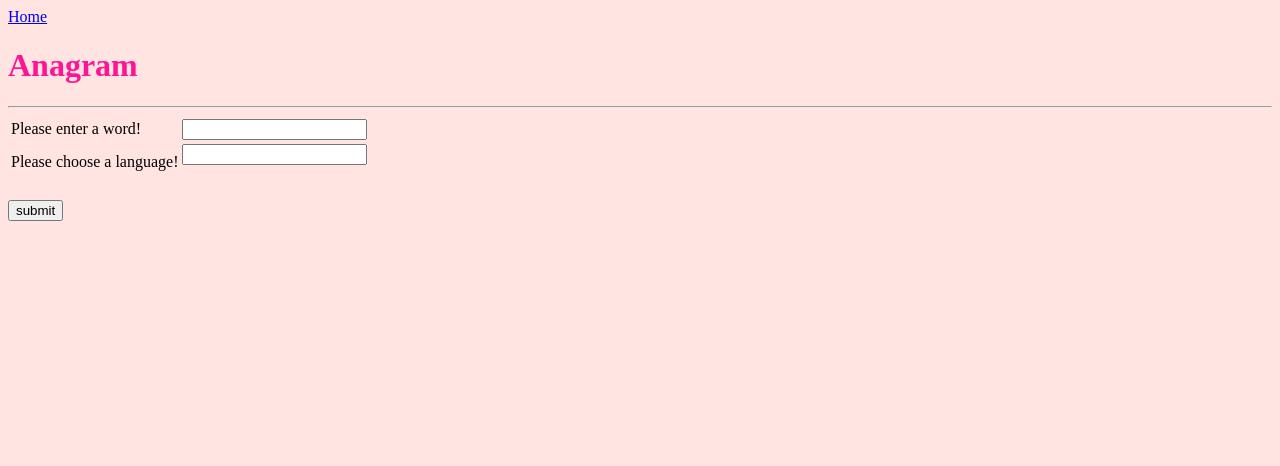
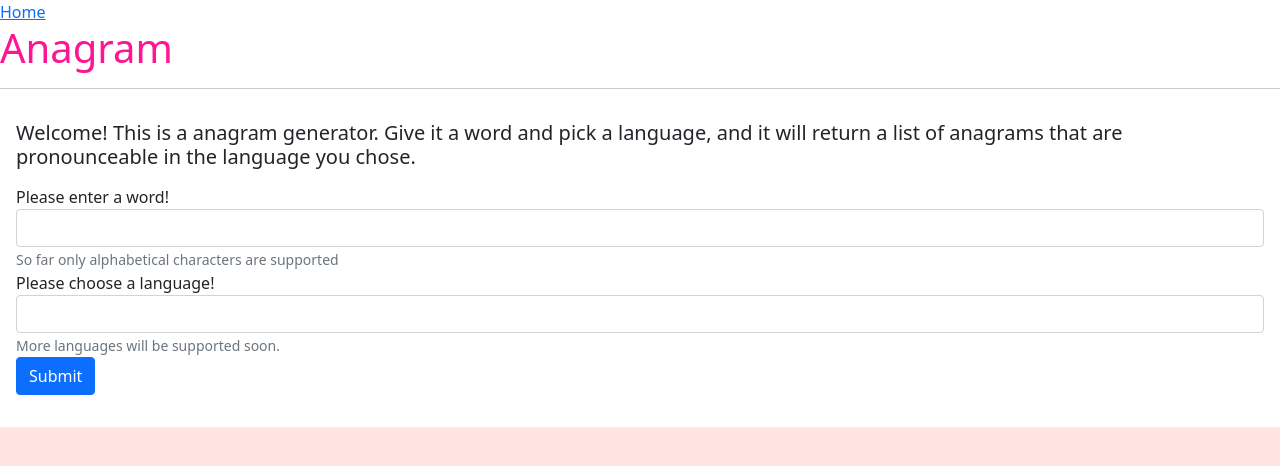
Before and after one commit to anprie/webapp, a Flask app: page /anagram in a window 1280 px wide. Shown: the top 466 px of the page. Run offline with Flask 2, Linux system fonts and the light colour scheme.

Commit message:
replace form table with bootstrap classes.

```diff
--- a/templates/base.html
+++ b/templates/base.html
@@ -5,6 +5,11 @@
     <meta name="viewport"
         content="width=device-width, initial-scale=1, user-scalable=yes"></meta>
     <link rel="stylesheet" href="http://localhost:5000/static/style.css">
+	<link
+		href="https://cdn.jsdelivr.net/npm/bootstrap@5.1.3/dist/css/bootstrap.min.css"
+		rel="stylesheet"
+		integrity="sha384-1BmE4kWBq78iYhFldvKuhfTAU6auU8tT94WrHftjDbrCEXSU1oBoqyl2QvZ6jIW3" crossorigin="anonymous" >
+
     <title>{% block title %}{% endblock %}</title>
 </head>
 <body>
--- a/templates/form.html
+++ b/templates/form.html
@@ -5,36 +5,51 @@ form
 {% endblock %}
 
 {% block content %}
+	<div class="card-body">
+		<h5 class="card-title">Welcome! This is a anagram generator. Give it a word and pick a language, and it will return a list of anagrams that are pronounceable in the language you chose.</h5>
+		<p class="card-text">
+
         <form action = "http://localhost:5000/anagram" method = "post">
-        <table id='formtable'>
-            <tr>
-                <td>Please enter a word!</td>
-                <td>
-                    <input type = "text"
+			<div class="form-group" >
+				<label for="word">
+					Please enter a word!
+				</label>
+				<input type="text"
+                       class="form-control"
+                       id="word"
+                       aria-describedby="wordHelp"
                        name = "word"
                        maxlength = 20
                        pattern = "[a-zA-ZäÄöÖüÜ]{1,20}"
                        required >
-                    </input>
-            </tr>
-            <tr>
-                <td>Please choose a language!</td>
-                <td>
-                    <input type = "text"
+				<small id="wordHelp" class="form-text text-muted">
+					So far only alphabetical characters are supported
+				</small>
+                <br>
+				<label for="language">
+					Please choose a language!
+				</label>
+				<input type="text"
+                       class="form-control"
+                       id="language"
+                       aria-describedby="languageHelp"
                        name = "language"
                        list = "languages"
-                            required ></p>
-
+                       required >
                         <datalist id = "languages">
                             <select>
                                 <option value = "german">german</option>
                             </select>
                         </datalist>
-                    </input>
-                </td>
-            </tr>
-        </table>
+				<small id="languageHelp" class="form-text text-muted">
+					More languages will be supported soon.
+				</small>
+			</div>
 
-        <p><input type = "submit" value = "submit" /></p>
+			<button type="submit" class="btn btn-primary" data-bs-toggle="modal" data-bs-target="#modalExample">
+				Submit
+			</button>
+		</p>
     </form>
+  </div>
 {% endblock %}
```
Lines whose indentation alone changed are shown as unchanged.
